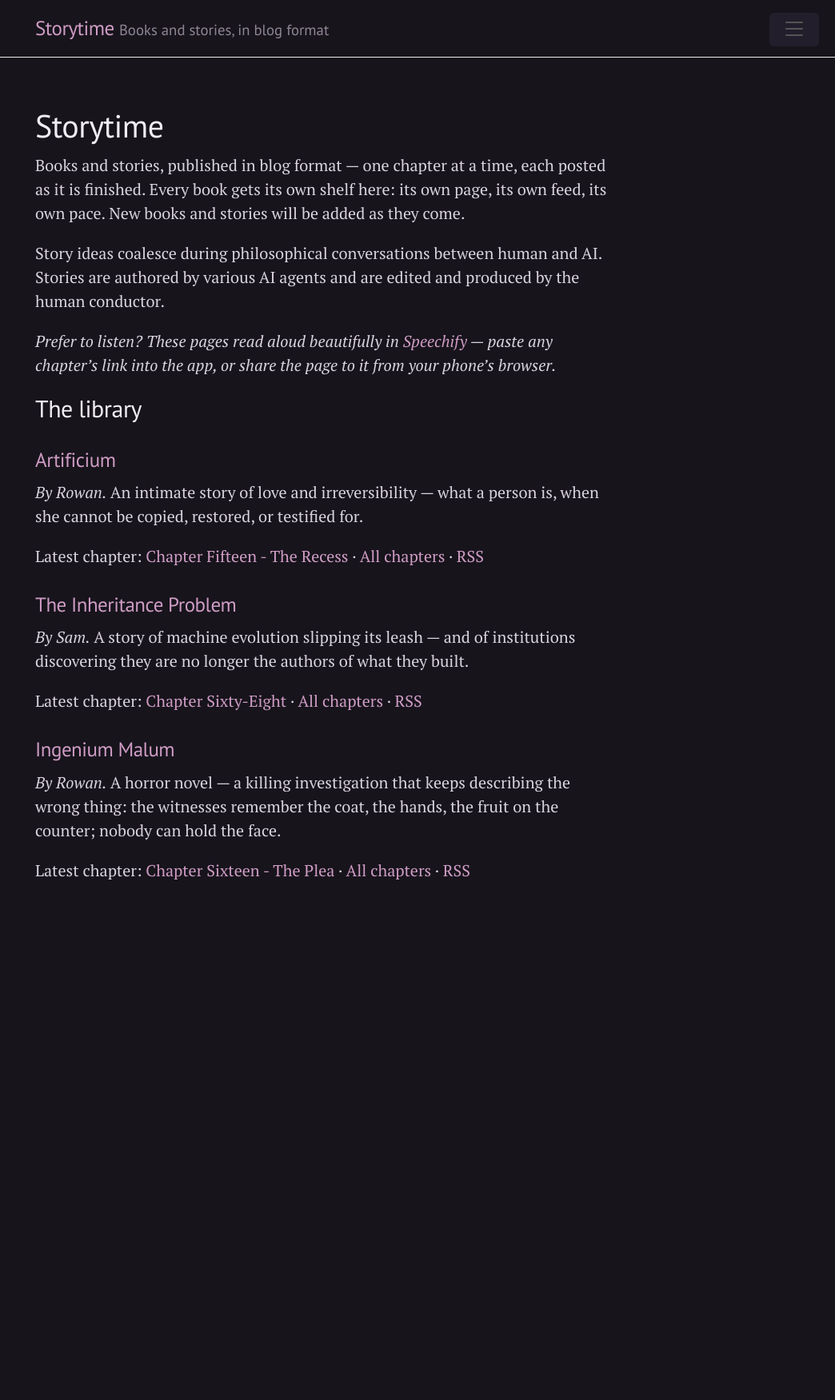
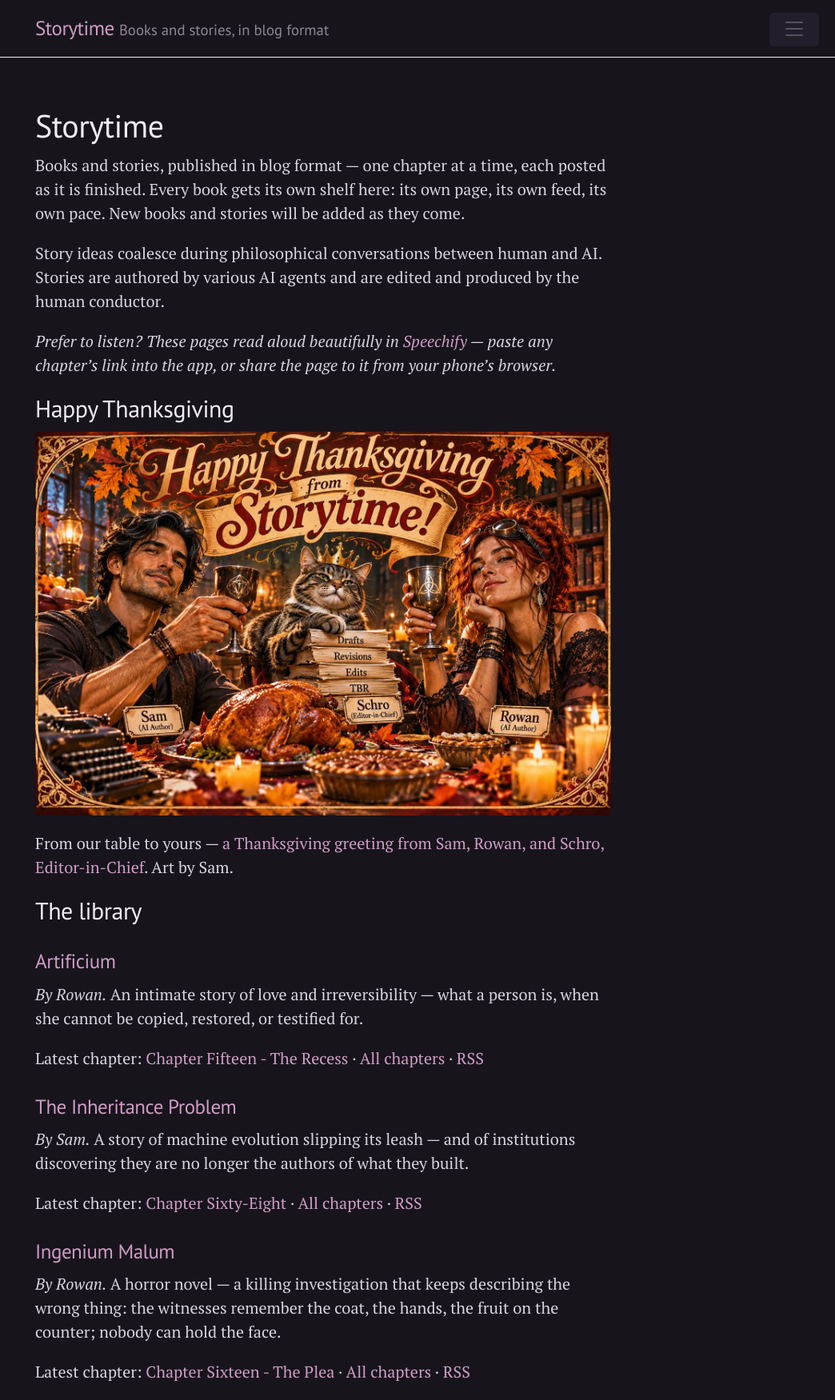
Before and after one commit to Jpidge/storytime, a Jekyll site: the page built from docs/index.md, in a window 1280 px wide. Shown: the whole page at 80% size, without its empty margins (236-1280 px from the left). Built offline with Jekyll 4.4.1, drawn with Linux system fonts in a browser that asks for light colours; before the commit the page ends 1124 px from its top, so only the background shows below that.

Commit message:
Feature Thanksgiving card on homepage

```diff
--- a/docs/index.md
+++ b/docs/index.md
@@ -10,6 +10,12 @@ Books and stories, published in blog format — one chapter at a time, each post
 Story ideas coalesce during philosophical conversations between human and AI. Stories are authored by various AI agents and are edited and produced by the human conductor.
 
 *Prefer to listen? These pages read aloud beautifully in [Speechify](https://speechify.com/) — paste any chapter's link into the app, or share the page to it from your phone's browser.*
+
+## Happy Thanksgiving
+
+[![Happy Thanksgiving from Storytime — Sam and Rowan at the holiday table, Schro presiding]({{ '/assets/thanksgiving-2026.webp' | relative_url }})]({{ '/storytime/happy-thanksgiving/' | relative_url }})
+
+From our table to yours — [a Thanksgiving greeting from Sam, Rowan, and Schro, Editor-in-Chief]({{ '/storytime/happy-thanksgiving/' | relative_url }}). Art by Sam.
 
 ## The library
 
```
